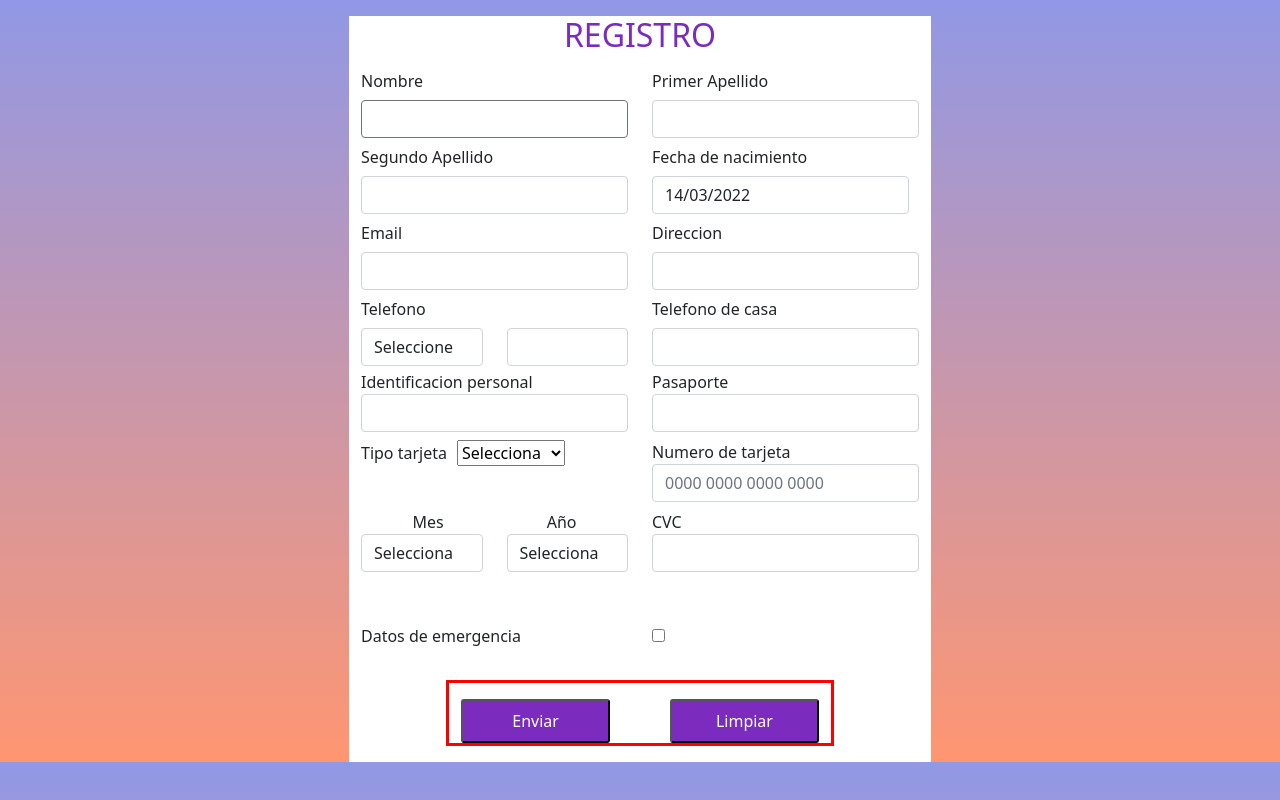
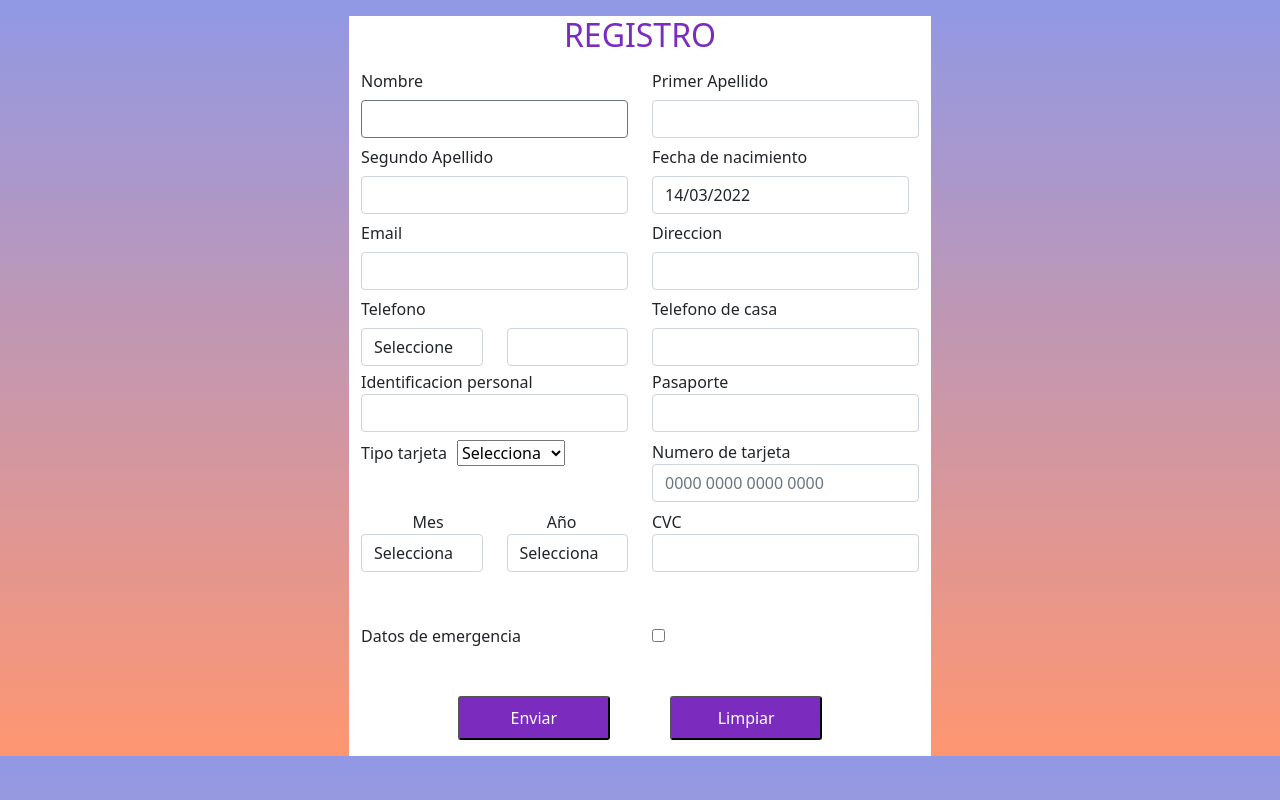
Before and after one commit to dennyschico100/bootcamp-telus-projects, a React (Create React App) app: page /masked-input in a window 1280 px wide. Built offline with nearby package versions, Linux system fonts and the light colour scheme.

Commit message:
feat:removed borders

```diff
--- a/src/components/MaskedInput/index.js
+++ b/src/components/MaskedInput/index.js
@@ -673,10 +673,7 @@ const MaskedInput = () => {
                 </>
               )}
               <div className="row pb-3">
-                <div
-                  className="col-md-8 offset-md-2  d-flex justify-content-between mt-3"
-                  style={{ border: '3px solid red' }}
-                >
+                <div className="col-md-8 offset-md-2  d-flex justify-content-between mt-3">
                   <button className="mt-3 col-5   btn-enviar" type="submit">
                     Enviar
                   </button>
--- a/src/components/Pomodoro/index.js
+++ b/src/components/Pomodoro/index.js
@@ -337,7 +337,7 @@ const Pomodoro = () => {
       <div className="container">
         <div
           className="cycle-container row mt-2"
-          style={{ border: '2px solid blue' }}
+          style={{ border: 'px solid blue' }}
         >
           <h1 className="text-center text-white">
             {!isBreak && !isLongBreak ? 'Work time' : ''}
```
